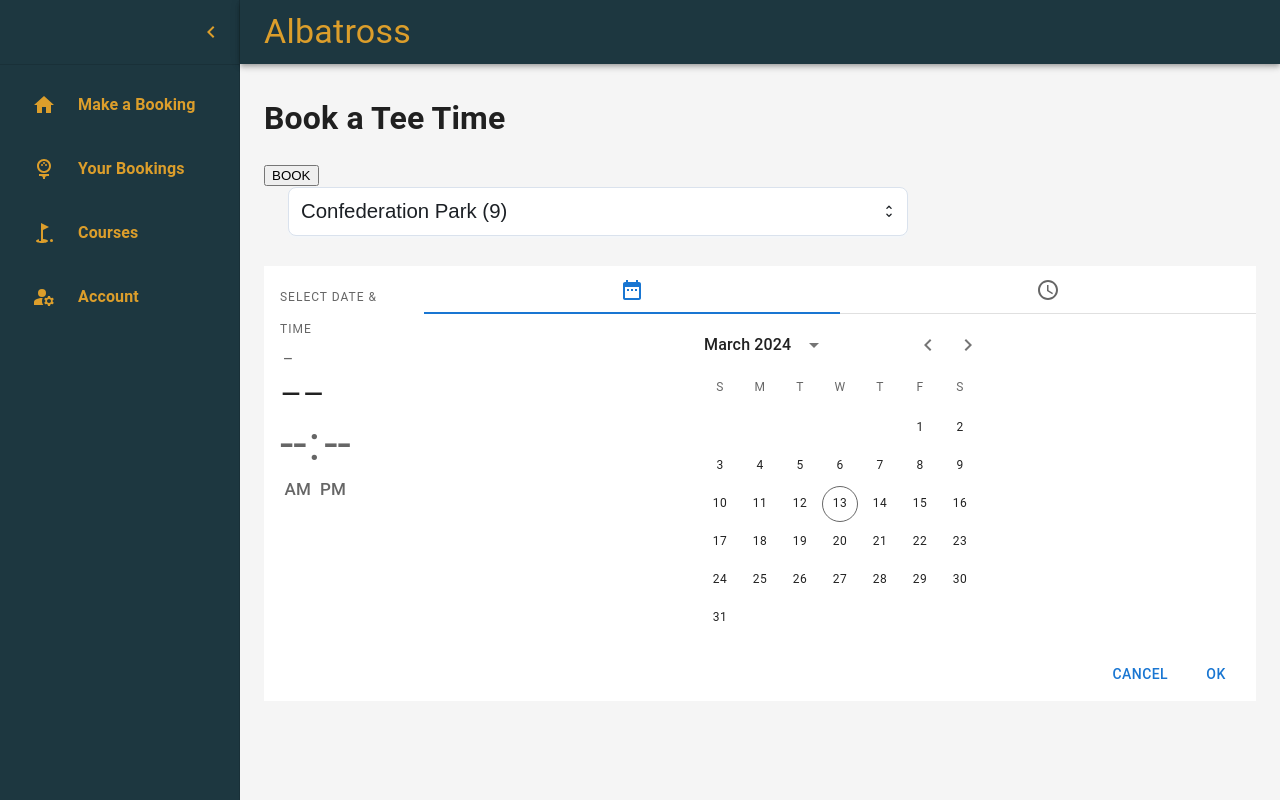
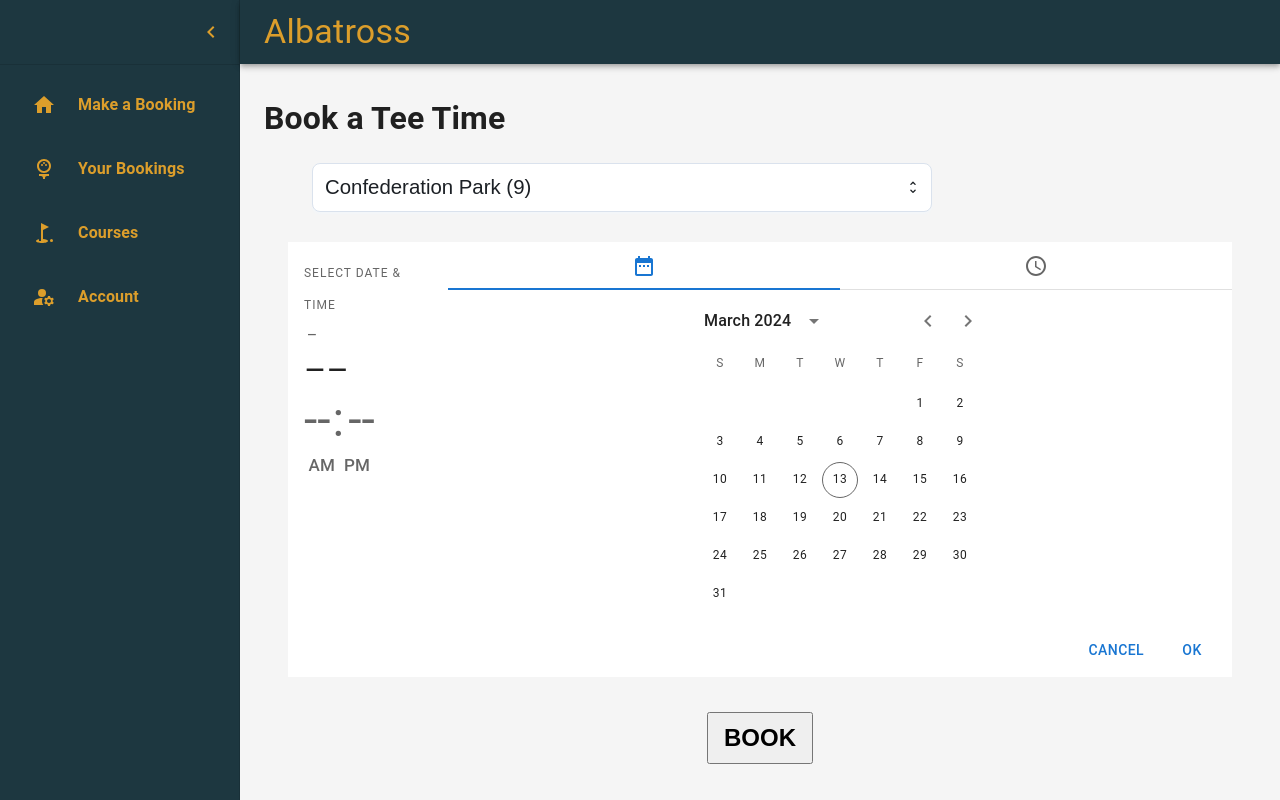
Before and after one commit to AconConnolly/Albatross, a React (Vite) app in the folder frontend/: page /home in a window 1280 px wide. Built offline with nearby package versions, Linux system fonts and the light colour scheme.

Commit message:
FRontend work

```diff
--- a/frontend/src/Components/CourseSelection.jsx
+++ b/frontend/src/Components/CourseSelection.jsx
@@ -29,10 +29,9 @@ export default function CourseSelection( ) {
 
     console.log("Selected options:", selectedNames);
 
-    onSelectValueChange(values);
+    setSelectedDate(values);
   };
 
-  console.log("courseSelected:", courseSelected);
 
   return (
     <MultiSelect value={courseSelected} onChange={handleSelectionChange}>
--- a/frontend/src/Components/DateCalendar.jsx
+++ b/frontend/src/Components/DateCalendar.jsx
@@ -7,10 +7,11 @@ import Container from "@mui/material/Container";
 
 export default function DateCalendar(props) {
   const [value, setValue] = useState(null);
-  const [initialValue] = useState(new Date());
+  const [initialValue, setSelectedDate] = useState(new Date());
 
   const onDatePicked = (event) => {
     setValue(event);
+    setSelectedDate(event);
     let onlyDate = event.$d.toISOString();
 
     console.log("Date Changed", event, onlyDate);
@@ -46,6 +47,12 @@ export default function DateCalendar(props) {
         onChange={onDatePicked}
         renderInput={(params) => <TextField {...params} />}
       />
+      {value && (
+        <Container style={{ marginTop: '20px' }}>
+          <p>Selected Date: {value.$d.toLocaleDateString()}</p>
+          <p>Selected Time: {value.$d.toLocaleTimeString()}</p>
+        </Container>
+      )}
     </LocalizationProvider>
   );
 }
--- a/frontend/src/Main.jsx
+++ b/frontend/src/Main.jsx
@@ -1,31 +1,33 @@
 import * as React from "react";
 import Container from "@mui/material/Container";
-import Grid from "@mui/material/Grid";
-import Paper from "@mui/material/Paper";
-import { Button } from "@mui/material";
-import CourseCard from "./Components/CourseCard";
-import CourseList from "./Components/CourseList";
 import DateCalendarValue from "./Components/DateCalendar";
-
+import { Box } from "@mui/material";
 
 export default function Main(props) {
-
   const handleDateChange = (event) => {
     console.log("Event Information:", event);
     //Do something with the event info
-  }
+  };
 
+  // The Book button needs to pass the users credentials (username and password) as well as the time from the DateCalendarValue to the backend applciation (Postman?)
   return (
-
-      <Container style={{marginTop: '30px'}}>
-        <h1>Book a Tee Time</h1>
-        <button>
+    <Container style={{ marginTop: "30px" }}>
+      <h1>Book a Tee Time</h1>
+      <Container>
+        <DateCalendarValue onDateChange={handleDateChange} />
+      </Container>
+      <Box display="flex" justifyContent="center" marginTop="20px">
+        <button
+          style={{
+            margin: "15px",
+            padding: "10px 15px",
+            fontSize: "1.5rem",
+            fontWeight: "bold",
+          }}
+        >
           BOOK
         </button>
-
-          <DateCalendarValue onDateChange={handleDateChange} />
-
-      </Container>
-
+      </Box>
+    </Container>
   );
 }
--- a/frontend/src/index.jsx
+++ b/frontend/src/index.jsx
@@ -4,6 +4,7 @@ import App from './App.jsx'
 import { ThemeProvider } from '@mui/material'
 import { BrowserRouter } from 'react-router-dom'
 import { createTheme } from '@mui/material'
+
 
 
 const defaultTheme = createTheme();
```
Also changed, not shown: frontend/package.json (+5 -4 lines), 1 other file (tests, documents, lock files or other folders).
